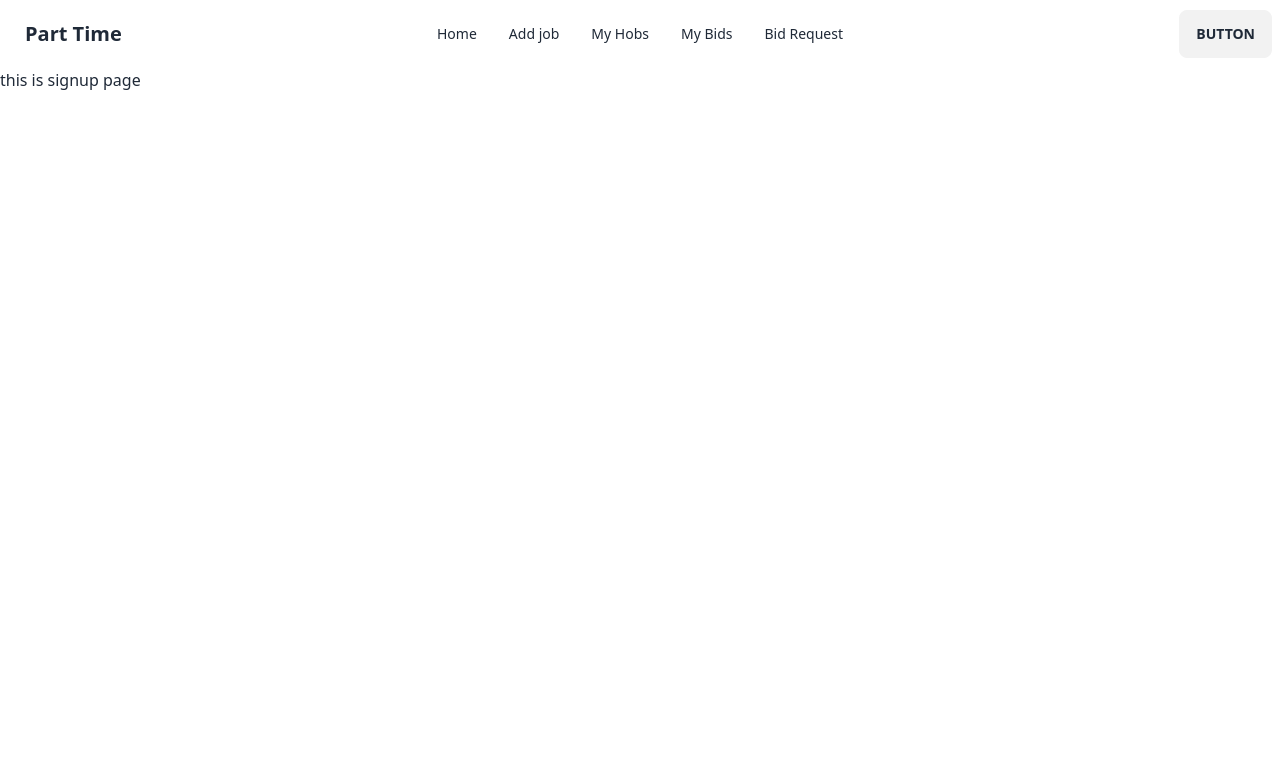
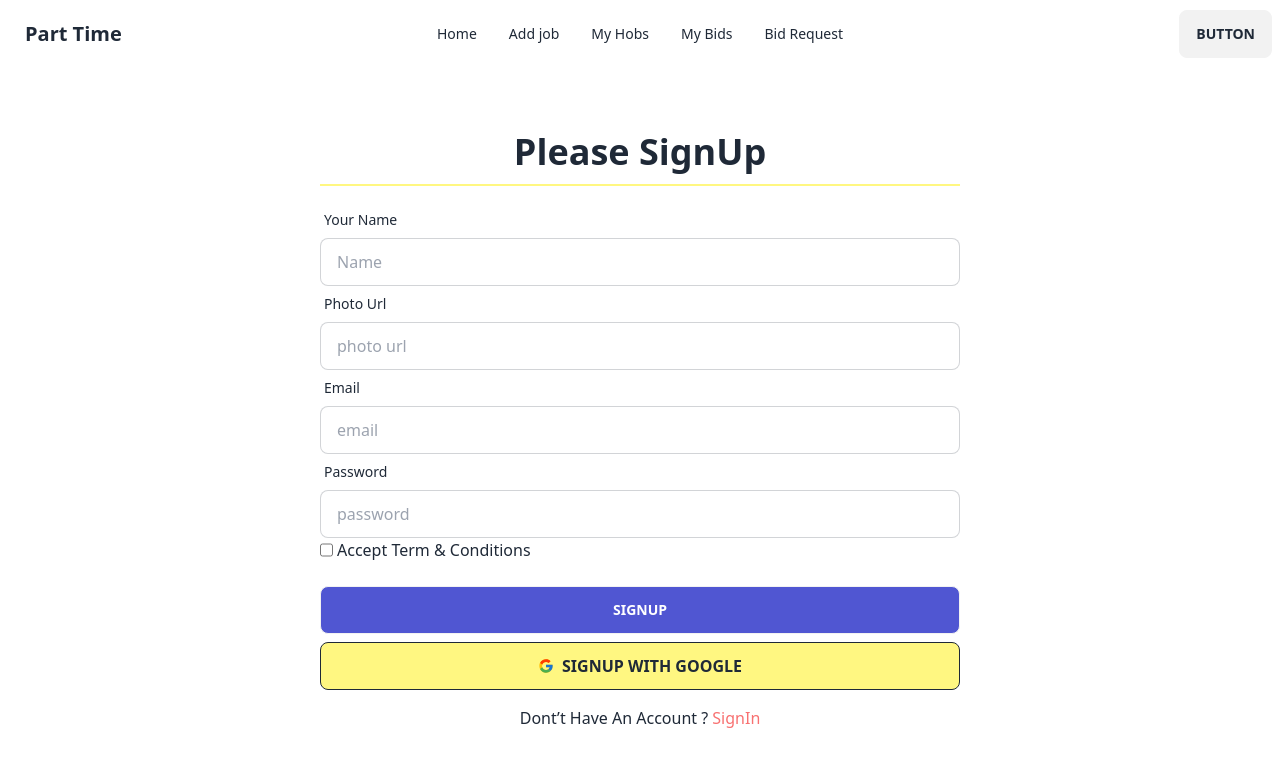
Before and after one commit to iamapusaha/part-time-client, a React (Vite) app: page /signup in a window 1280 px wide. Shown: the top 766 px of the page. Built offline with nearby package versions, Linux system fonts and the light colour scheme; no server answers.

Commit message:
added signup page

```diff
--- a/package.json
+++ b/package.json
@@ -15,8 +15,11 @@
     "match-sorter": "^6.3.1",
     "react": "^18.2.0",
     "react-dom": "^18.2.0",
+    "react-icons": "^4.11.0",
     "react-router-dom": "^6.18.0",
-    "sort-by": "^0.0.2"
+    "sort-by": "^0.0.2",
+    "sweetalert2": "^11.9.0",
+    "sweetalert2-react-content": "^5.0.7"
   },
   "devDependencies": {
     "@types/react": "^18.2.15",
--- a/src/Provider/AuthProvider.jsx
+++ b/src/Provider/AuthProvider.jsx
@@ -0,0 +1,69 @@
+import { GoogleAuthProvider, createUserWithEmailAndPassword, onAuthStateChanged, signInWithEmailAndPassword, signInWithPopup, signOut, updateProfile } from "firebase/auth";
+import PropTypes from 'prop-types';
+
+import { createContext, useEffect, useState } from "react";
+import auth from "../firebase/firebase.config";
+
+export const AuthContext = createContext(null)
+const AuthProvider = ({ children }) => {
+    const [user, setUser] = useState(null);
+    const [loader, setLoader] = useState(true)
+    const googleProvider = new GoogleAuthProvider();
+    const createUser = (email, password) => {
+        setLoader(true)
+        return createUserWithEmailAndPassword(auth, email, password)
+    }
+    const signIn = (email, password) => {
+        setLoader(true)
+        return signInWithEmailAndPassword(auth, email, password)
+    }
+    const signInWithGoogle = () => {
+        setLoader(true)
+        return signInWithPopup(auth, googleProvider)
+    }
+    const updateUserProfile = (name, photo) => {
+        setLoader(true)
+        return updateProfile(auth.currentUser, {
+            displayName: name, photoURL: photo
+        })
+    }
+    const logOut = () => {
+        setLoader(true)
+        signOut(auth)
+    }
+    useEffect(() => {
+        const unSubscribe = onAuthStateChanged(auth, currentUser => {
+            if (currentUser) {
+                setUser(currentUser)
+                setLoader(false)
+                console.log("form obeser", currentUser);
+            }
+            else {
+                setLoader(false)
+            }
+        })
+        return () => {
+            unSubscribe();
+        }
+    }, [])
+    const authInfo = {
+        user,
+        loader,
+        signIn,
+        createUser,
+        signInWithGoogle,
+        updateUserProfile,
+        logOut
+    }
+    return (
+        <AuthContext.Provider value={authInfo}>
+            {children}
+        </AuthContext.Provider>
+    );
+};
+
+AuthProvider.propTypes = {
+    children: PropTypes.node
+};
+
+export default AuthProvider;
--- a/src/pages/Shared/NavBar/NavBar.jsx
+++ b/src/pages/Shared/NavBar/NavBar.jsx
@@ -3,7 +3,7 @@ import { Link } from "react-router-dom";
 
 const NavBar = () => {
     const menuItems = <>
-        <li><Link to='/home'>Home</Link></li>
+        <li><Link to='/'>Home</Link></li>
         <li><Link to='/add-jobs'>Add job</Link></li>
         <li><Link to='/my-jobs'>My Hobs</Link></li>
         <li><Link to='/my-bids'>My Bids</Link></li>
--- a/src/pages/SignUp/SignUp.jsx
+++ b/src/pages/SignUp/SignUp.jsx
@@ -1,10 +1,115 @@
+import { useContext, useState } from 'react';
+import { FcGoogle } from 'react-icons/fc';
+import { Link, useNavigate } from 'react-router-dom';
 
+import Swal from 'sweetalert2'
+import withReactContent from 'sweetalert2-react-content'
+import { AuthContext } from '../../Provider/AuthProvider';
 // import PropTypes from 'prop-types';
 
 const SignUp = () => {
+    const navigate = useNavigate()
+    const MySwal = withReactContent(Swal)
+    const { createUser, signInWithGoogle, updateUserProfile } = useContext(AuthContext);
+    const [error, setError] = useState(null)
+    const handeSignUp = e => {
+        e.preventDefault()
+        const form = new FormData(e.currentTarget)
+        const name = form.get('name')
+        const photo = form.get('photo-url')
+        const email = form.get('email');
+        const password = form.get('password');
+        console.log(name, photo, email, password);
+        if (password.length < 6) {
+            setError('Your password should more than 6 characters')
+        }
+        else if (!/^(?=.*[A-Z]).+$/.test(password)) {
+            setError('Your password must contain at least one capital letter')
+        } else if (!/(?=.*[!@#$%^&*])/.test(password)) {
+            setError('Your password must contain at least one special character ')
+        }
+        else {
+            setError(null)
+            createUser(email, password)
+                .then(result => {
+                    updateUserProfile(name, photo)
+                    console.log(result.user);
+                    MySwal.fire(
+                        'Good job!',
+                        "Your new account is ready. We’re thrilled to have you with us!!",
+                        'success'
+                    )
+                    navigate('/')
+
+                })
+                .catch(error => {
+                    console.error(error);
+                    setError(error.message)
+                })
+        }
+    }
+    const handleGoogleSignIn = () => {
+        signInWithGoogle()
+            .then(result => {
+                console.log(result.user);
+                MySwal.fire(
+                    'Good job!',
+                    "Your new account is ready. We’re thrilled to have you with us!",
+                    'success'
+                )
+                navigate('/')
+            })
+            .catch(error => {
+                console.error(error);
+            })
+
+    }
     return (
         <div>
-            <h1>this is signup page</h1>
+            <div className=" my-16 px-3 md:px-0">
+                <h1 className="text-4xl font-semibold text-center mb-3">Please SignUp</h1>
+                <div className="md:w-3/4 lg:w-1/2 mx-auto border-b-2 border-[#FFF781] px-3 md:px-1 mb-4"></div>
+                <form onSubmit={handeSignUp} className="md:w-3/4 lg:w-1/2 mx-auto">
+                    <div className="form-control">
+                        <label className="label">
+                            <span className="label-text">Your Name</span>
+                        </label>
+                        <input type="text" placeholder="Name" name="name" className="input input-bordered" required />
+                    </div>
+                    <div className="form-control">
+                        <label className="label">
+                            <span className="label-text">Photo Url</span>
+                        </label>
+                        <input type="text" placeholder="photo url" name="photo-url" className="input input-bordered" required />
+                    </div>
+                    <div className="form-control">
+                        <label className="label">
+                            <span className="label-text">Email</span>
+                        </label>
+                        <input type="email" placeholder="email" name="email" className="input input-bordered" required />
+                    </div>
+                    <div className="form-control">
+                        <label className="label">
+                            <span className="label-text">Password</span>
+                        </label>
+                        <input type="password" name="password" placeholder="password" className="input input-bordered" required />
+
+                    </div>
+                    <div className="flex gap-1">
+                        <input type="checkbox" name="check-box" id="" />
+                        <label htmlFor="check-box">Accept <a href="">Term & Conditions</a></label>
+                    </div>
+                    <div className="form-control mt-6">
+                        <button className="btn bg-[#5056D2] text-white mb-2">SignUp</button>
+
+                    </div>
+                </form>
+                <div className=' text-center'>
+                    <button onClick={handleGoogleSignIn} className="md:w-3/4 lg:w-1/2 btn btn-outline bg-[#FFF781] text-base"><FcGoogle></FcGoogle>signUp with google</button>
+                </div>
+                <p className="text-center mt-4">Dont’t Have An Account ? <Link className="text-red-400" to='/signin'>SignIn</Link></p>
+                <p className="text-red-600 text-center mt-2 text-xl">{error}</p>
+            </div>
         </div>
     );
 };
```
Also changed, not shown: src/main.jsx (+5 -2 lines), 1 other file (tests, documents, lock files or other folders).
